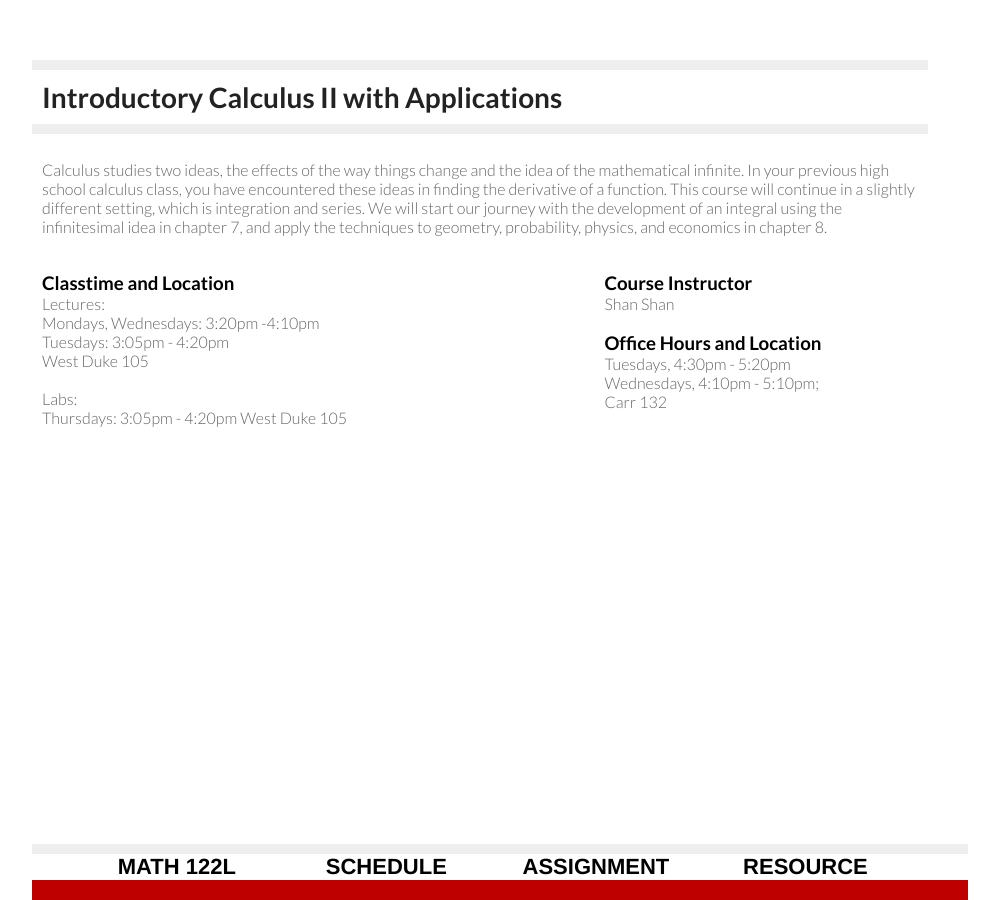
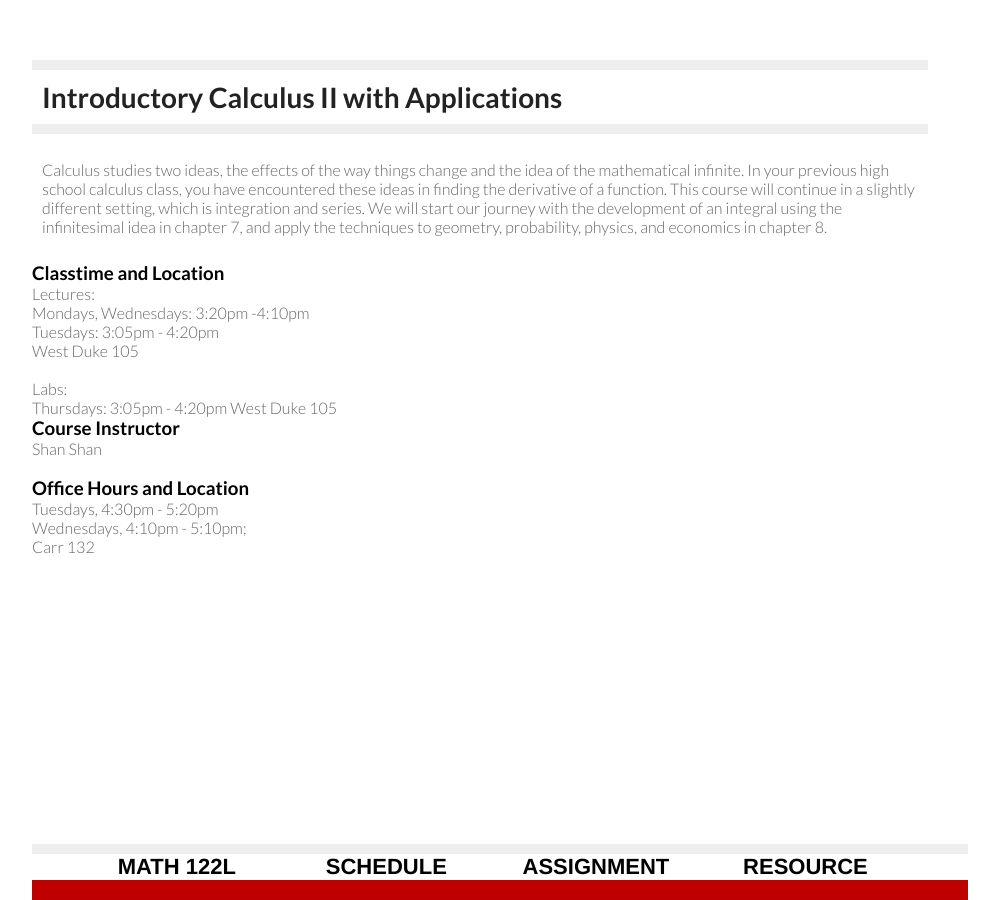
Before and after one commit to sshanshans/calculus2, a Jekyll site: the page built from index.md, in a window 1280 px wide. Shown: the whole page, without its empty margins (160-1159 px from the left). Built offline with Jekyll 4.4.1, drawn with Linux system fonts in a browser that asks for light colours.

Commit message:
Update main.css

```diff
--- a/css/main.css
+++ b/css/main.css
@@ -36,14 +36,14 @@ section{
 padding: 10px;
 }
 
-lsection{
+article{
 width: 35%;
 padding: 10px;
 float: left;
 position:static;
 }
 
-rsection{
+aside{
 width: 35%;
 padding: 10px;
 float: right;
@@ -88,8 +88,9 @@ h3, h4, h5, h6 {
 div.container {
      width: 100%;
 
-header {
-}
+header{
+{
+
 
 ul{
 }
@@ -97,10 +98,10 @@ ul{
 section{
 }
 
-rsection{
+article{
 }
 
-lsection{
+aside{
 }
 
 }
```
